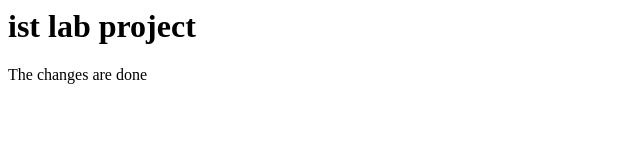
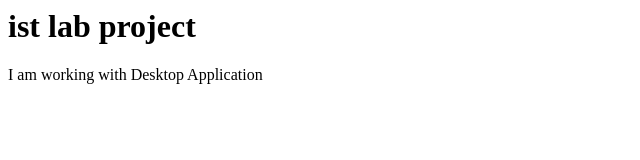
Before and after one commit to AqsaBatool885/Aqsa, a plain HTML site: page Index.html in a window 1280 px wide. Shown: the whole page, without its empty margins (0-640 px from the left). Drawn offline with Linux system fonts and the light colour scheme.

Commit message:
initial commit

```diff
--- a/Index.html
+++ b/Index.html
@@ -6,7 +6,7 @@
     ist  lab project
     </h1>
     <p>
-      The changes are done
+      I am working with Desktop Application
     </p>
     </body>
   </main>
```
Also changed, not shown: 1 other file.
